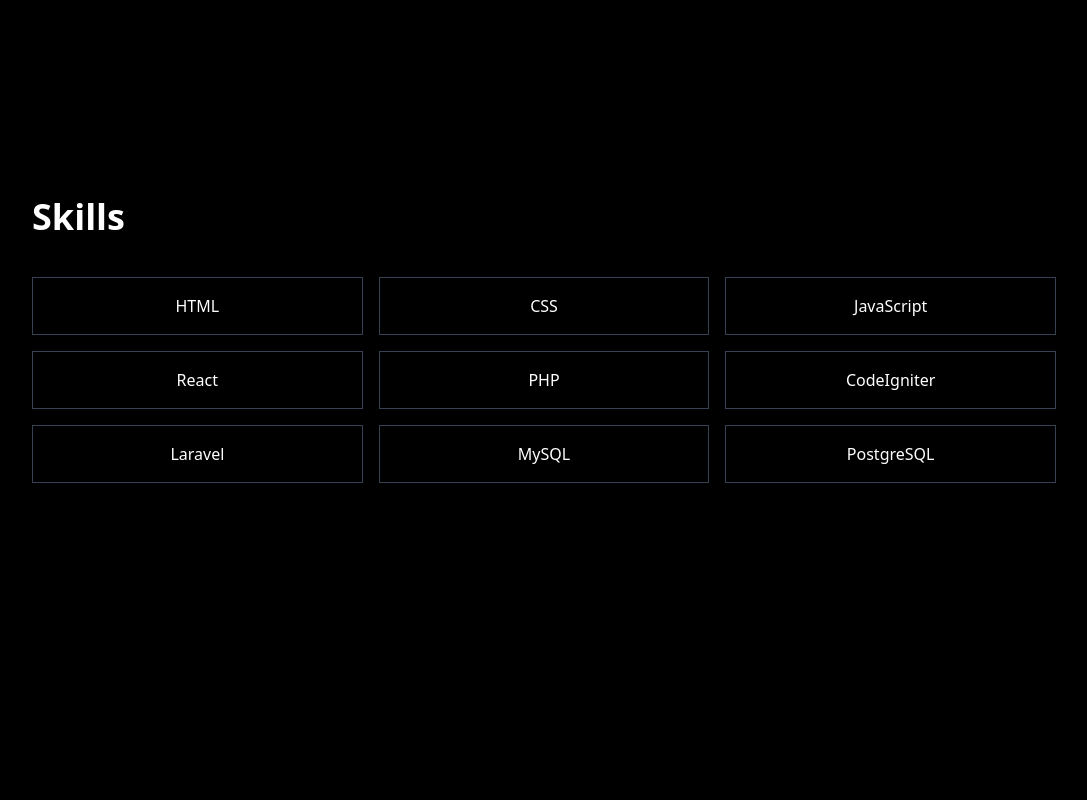
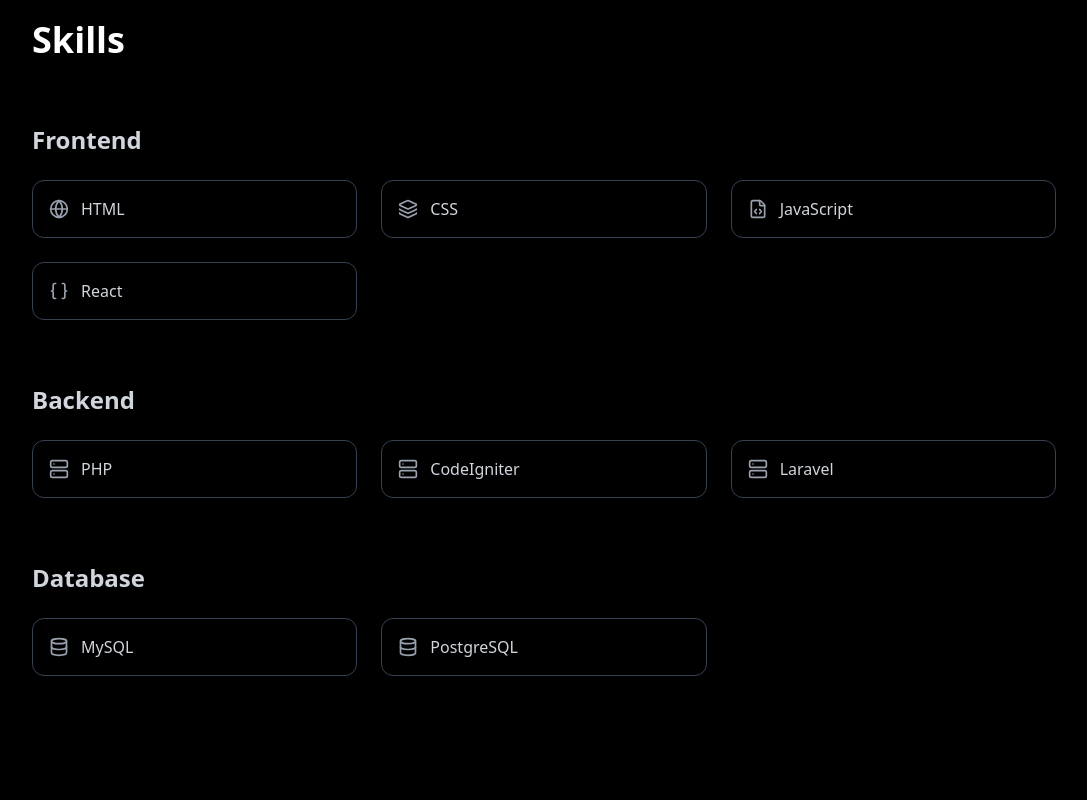
Before and after one commit to devchristov/portfolio, a React (Vite) app: page / in a window 1280 px wide. Shown: the part 1660-2460 px from the top of the page, without its empty margins (96-1183 px from the left). Built offline with nearby package versions, Linux system fonts and the light colour scheme.

Commit message:
Update icon

```diff
--- a/src/sections/Skills.jsx
+++ b/src/sections/Skills.jsx
@@ -1,31 +1,66 @@
+import {
+  FileCode,
+  Braces,
+  Database,
+  Server,
+  Globe,
+  Layers,
+} from "lucide-react";
+
 function Skills() {
-  const skills = [
-    "HTML",
-    "CSS",
-    "JavaScript",
-    "React",
-    "PHP",
-    "CodeIgniter",
-    "Laravel",
-    "MySQL",
-    "PostgreSQL",
+  const skillCategories = [
+    {
+      category: "Frontend",
+      skills: [
+        { name: "HTML", icon: Globe },
+        { name: "CSS", icon: Layers },
+        { name: "JavaScript", icon: FileCode },
+        { name: "React", icon: Braces },
+      ],
+    },
+    {
+      category: "Backend",
+      skills: [
+        { name: "PHP", icon: Server },
+        { name: "CodeIgniter", icon: Server },
+        { name: "Laravel", icon: Server },
+      ],
+    },
+    {
+      category: "Database",
+      skills: [
+        { name: "MySQL", icon: Database },
+        { name: "PostgreSQL", icon: Database },
+      ],
+    },
   ];
 
   return (
     <section
       id="skills"
-      className="fade-section min-h-screen bg-black text-white px-6 flex items-center"
+      className="min-h-screen bg-black text-white px-6 py-20"
     >
       <div className="max-w-5xl mx-auto w-full">
-        <h2 className="text-4xl font-bold mb-10">Skills</h2>
+        <h2 className="text-4xl font-bold mb-16">Skills</h2>
 
-        <div className="grid grid-cols-2 md:grid-cols-3 gap-4">
-          {skills.map((skill, index) => (
-            <div
-              key={index}
-              className="border border-gray-700 p-4 text-center hover:border-white transition"
-            >
-              {skill}
+        <div className="space-y-16">
+          {skillCategories.map((section, index) => (
+            <div key={index}>
+              <h3 className="text-2xl font-semibold mb-6 text-gray-300">
+                {section.category}
+              </h3>
+
+              <div className="grid grid-cols-2 md:grid-cols-3 gap-6">
+                {section.skills.map(({ name, icon: Icon }, i) => (
+                  <div
+                    key={i}
+                    className="flex items-center gap-3 border border-gray-700 rounded-xl p-4 hover:border-white hover:bg-gray-900 transition-all duration-300"
+                  >
+                    <Icon size={20} className="text-gray-400" />
+                    <span className="text-gray-300">{name}</span>
+                  </div>
+                ))}
+              </div>
             </div>
           ))}
         </div>
```
